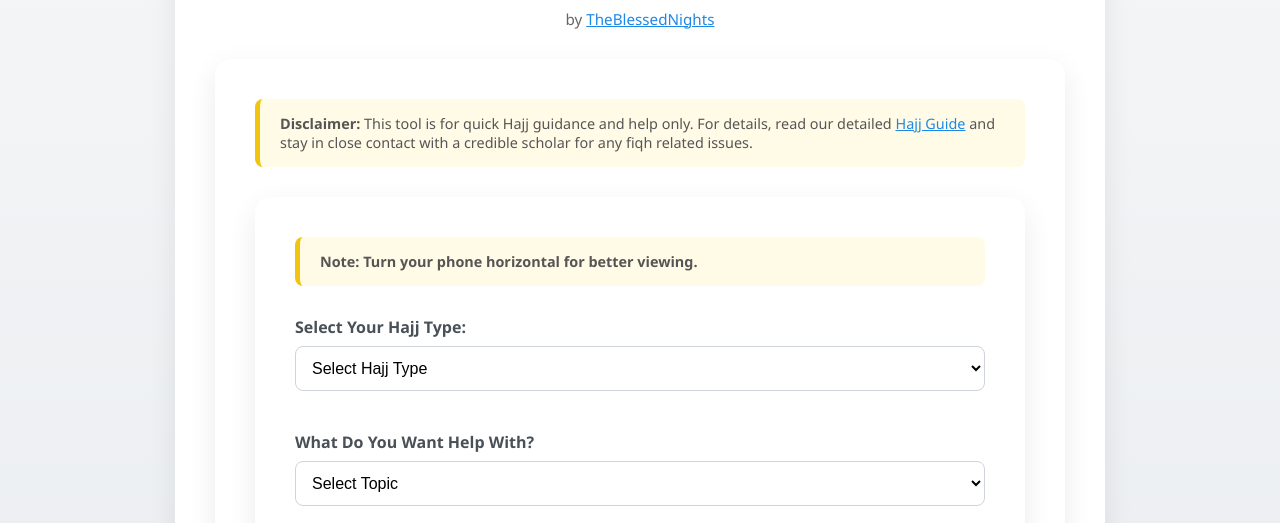
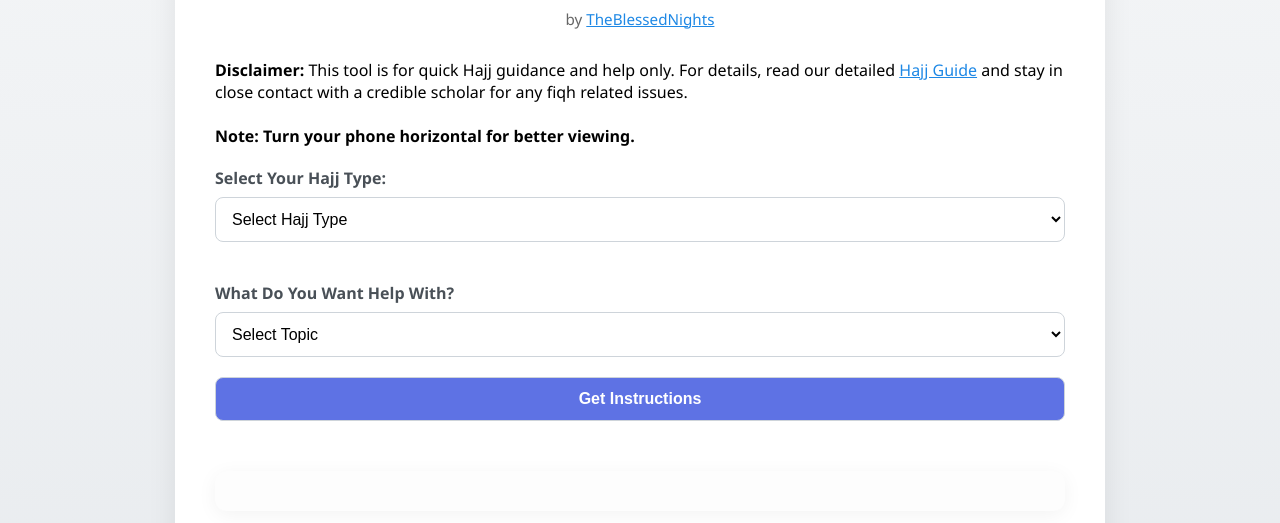
Before and after one commit to jawadkhan86/hajj-guidance-tool, a plain HTML site: page index.html in a window 1280 px wide. Shown: the part 413-936 px from the top of the page. Drawn offline with Linux system fonts and the light colour scheme.

Commit message:
Update index.html

```diff
--- a/index.html
+++ b/index.html
@@ -90,14 +90,11 @@
       by <a href="https://theblessednights.com" target="_blank" style="color: #1e88e5; font-weight: 500;">TheBlessedNights</a>
     </p>
 
-<div class="container">
-    <div class="note" style="margin-bottom: 30px; background: #fffbe6; padding: 15px 20px; border-left: 5px solid #f1c40f; border-radius: 8px; font-size: 0.9rem; color: #555;">
-      <strong>Disclaimer:</strong> This tool is for quick Hajj guidance and help only. For details, read our detailed <a href="https://theblessednights.com/how-to-perform-hajj/" target="_blank" style="color: #1e88e5; font-weight: 500;">Hajj Guide</a> and stay in close contact with a credible scholar for any fiqh related issues.
-    </div>
-	<div class="container">
-    <div class="note" style="margin-bottom: 30px; background: #fffbe6; padding: 15px 20px; border-left: 5px solid #f1c40f; border-radius: 8px; font-size: 0.9rem; color: #555;">
-      <strong>Note: Turn your phone horizontal for better viewing.</strong>
-    </div>
+
+   <strong>Disclaimer:</strong> This tool is for quick Hajj guidance and help only. For details, read our detailed <a href="https://theblessednights.com/how-to-perform-hajj/" target="_blank" style="color: #1e88e5; font-weight: 500;">Hajj Guide</a> and stay in close contact with a credible scholar for any fiqh related issues.<br><br>
+
+<strong>Note: Turn your phone horizontal for better viewing.</strong>
+
 
 
 
```
